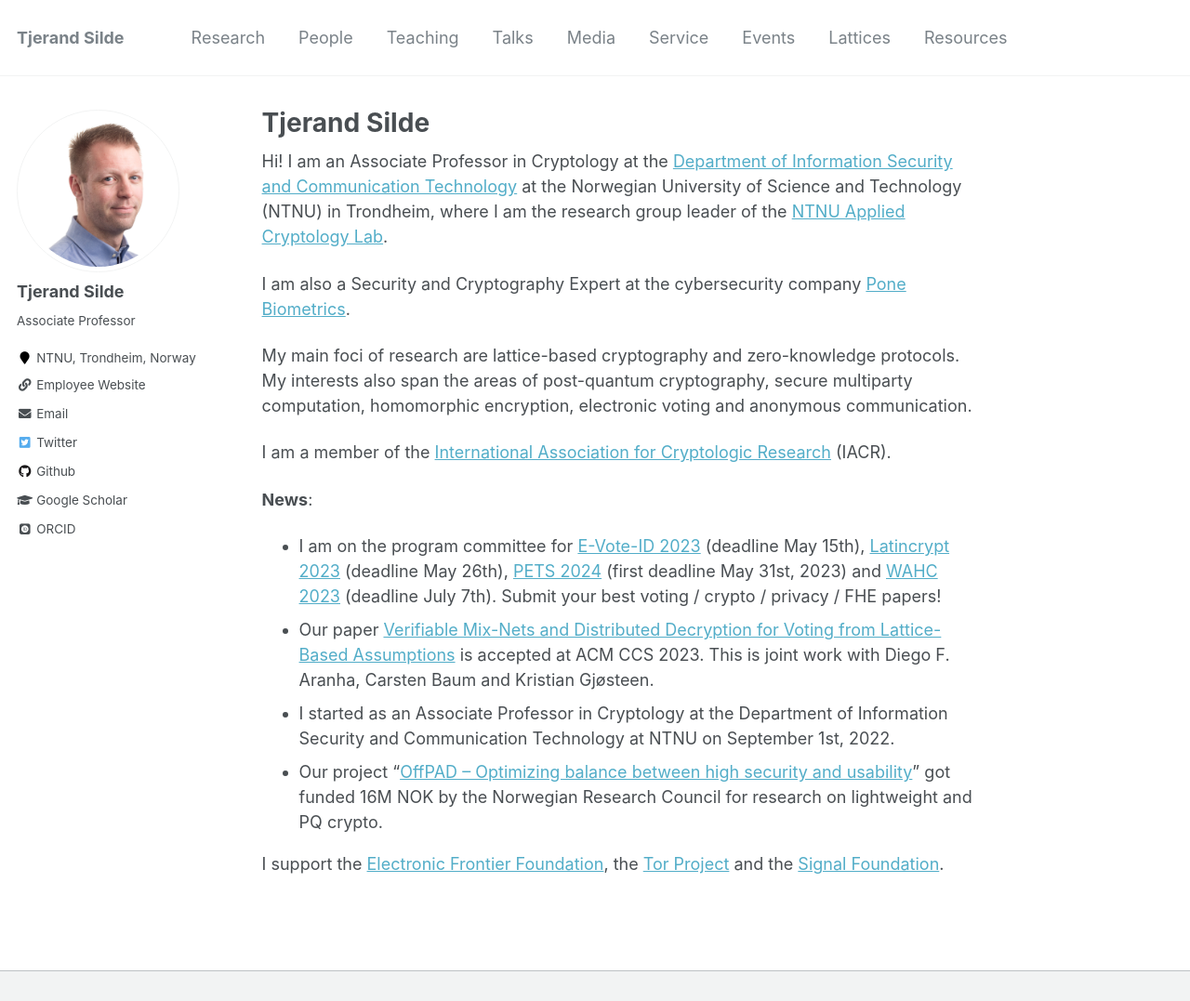
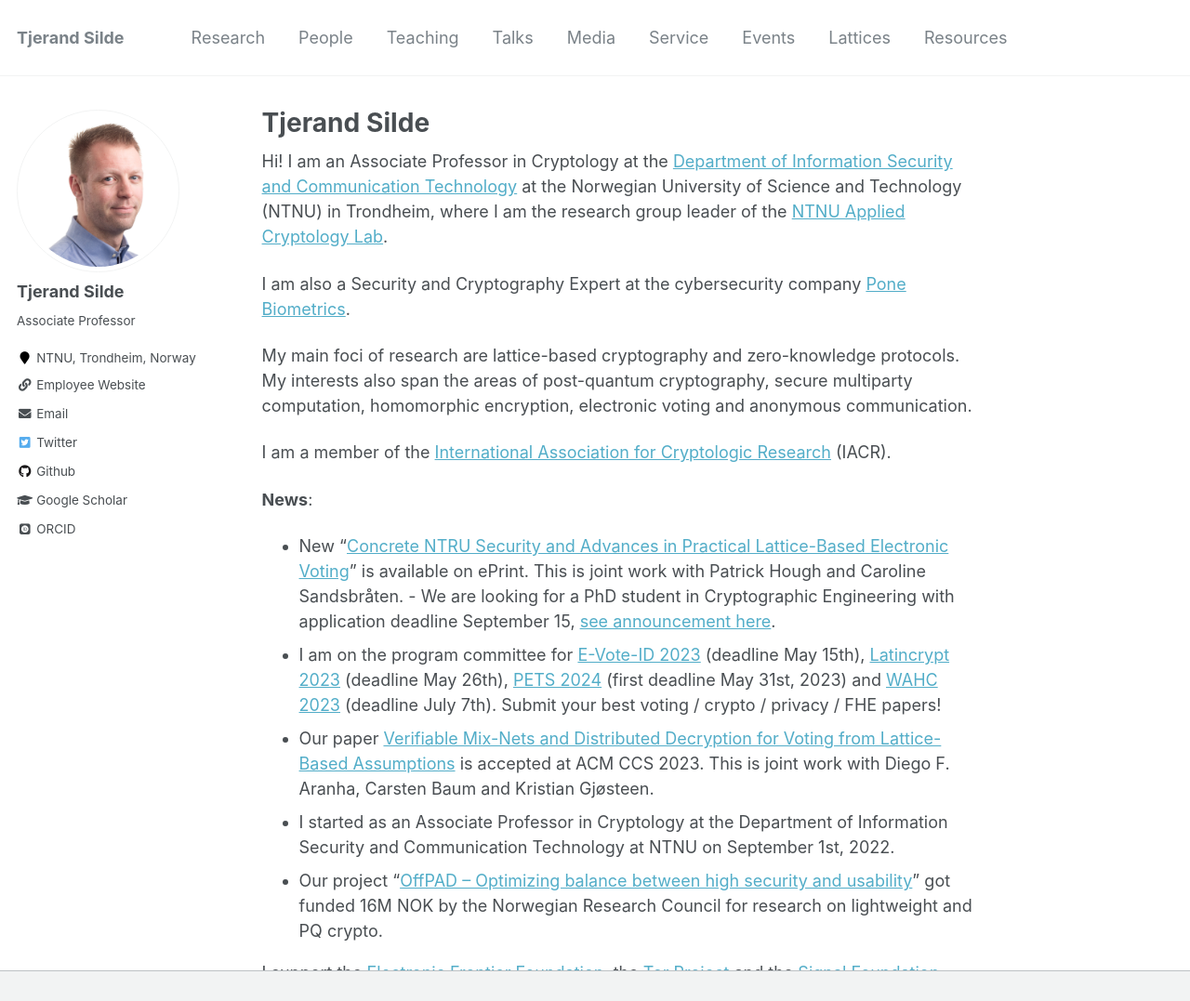
Before and after one commit to tjesi/tjesi.github.io, a Jekyll site: the page built from _pages/about.md, in a window 1280 px wide and 1273 px high, cut to the strip 0-1077 px from the top of the window. Shown: the whole strip at 93% size. Built offline with Jekyll 4.4.1, drawn with Linux system fonts in a browser that asks for light colours; some web fonts are replaced.

Commit message:
Update about.md

```diff
--- a/_pages/about.md
+++ b/_pages/about.md
@@ -18,6 +18,7 @@ I am a member of the [International Association for Cryptologic Research](https:
 
 **News**:
 
+- New "[Concrete NTRU Security and Advances in Practical Lattice-Based Electronic Voting](https://eprint.iacr.org/2023/933)" is available on ePrint. This is joint work with Patrick Hough and Caroline Sandsbråten. - We are looking for a PhD student in Cryptographic Engineering with application deadline September 15, [see announcement here](https://www.jobbnorge.no/en/available-jobs/job/246480/phd-candidate-in-cryptography-engineering).
 - I am on the program committee for [E-Vote-ID 2023](https://e-vote-id.org/call-for-papers-2023) (deadline May 15th), [Latincrypt 2023](https://www.espe.edu.ec/latincrypt) (deadline May 26th), [PETS 2024](https://www.petsymposium.org/cfp24.php) (first deadline May 31st, 2023) and [WAHC 2023](https://homomorphicencryption.org/workshops-wahc23) (deadline July 7th). Submit your best voting / crypto / privacy / FHE papers!
 - Our paper [Verifiable Mix-Nets and Distributed Decryption for Voting from Lattice-Based Assumptions](https://eprint.iacr.org/2022/422.pdf) is accepted at ACM CCS 2023. This is joint work with Diego F. Aranha, Carsten Baum and Kristian Gjøsteen.
 - I started as an Associate Professor in Cryptology at the Department of Information Security and Communication Technology at NTNU on September 1st, 2022.
```
